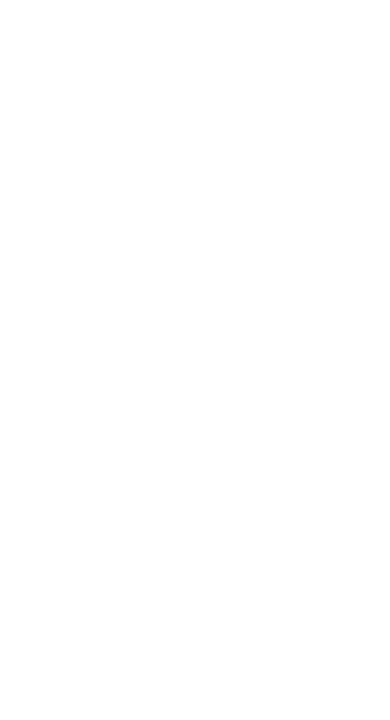
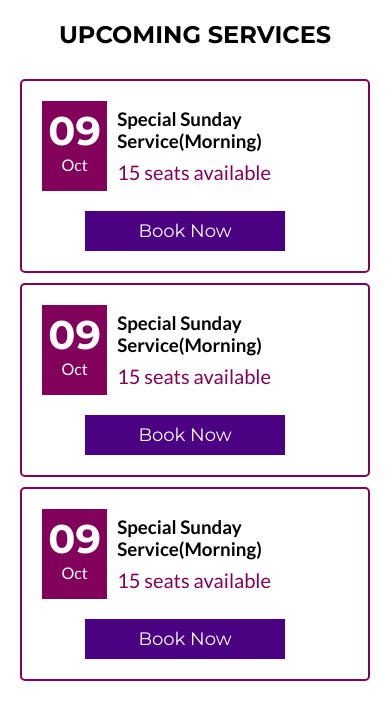
Before and after one commit to FaithDaka/booking-system, a React (Create React App) app: page / in a window 390 px wide. Shown: the top 720 px of the page. Built offline with nearby package versions, Linux system fonts and the light colour scheme.

Commit message:
booking tabs with hard-coded data

```diff
--- a/src/App.js
+++ b/src/App.js
@@ -1,11 +1,13 @@
 import React from 'react'
 import { BrowserRouter, Switch, Route } from 'react-router-dom';
+import BookingTabs from './components/BookingTabs';
 
 const App = () => {
   return (
     <BrowserRouter>
+      <BookingTabs />
       <Switch>
-        <Route> </Route>
+        <Route/>
       </Switch>
     </BrowserRouter>
   )
--- /dev/null
+++ b/src/components/BookingTab/index.js
@@ -0,0 +1,28 @@
+import React from 'react';
+import './styles.css';
+
+const BookingTab = () => {
+    return (
+        <div className="bookingTab">
+            <div className="tabs__options">
+                <div className="top__section">
+                    <div className="left__area">
+                        <div className="period">
+                            <h3 className="date">09</h3>
+                            <div className="month">Oct</div>
+                        </div>
+                    </div>
+                    <div className="center__area">
+                        <h3>Special Sunday Service(Morning)</h3>
+                        <p>15 seats available</p>
+                    </div>
+                </div>
+                <div className="right__area">
+                    <button className="btn">Book Now</button>
+                </div>
+            </div>
+        </div>
+    )
+}
+
+export default BookingTab
--- /dev/null
+++ b/src/components/BookingTab/styles.css
@@ -0,0 +1,113 @@
+* {
+    margin: 0;
+    padding: 0;
+}
+
+.tabs__options{
+    display: flex;
+    justify-content: space-between;
+    align-items: center;
+    padding: 0 20px;
+}
+
+.bookingTab .tabs__options {
+    border: 2px solid #82015B;
+    margin: 10px 20px;
+    border-radius: 5px;
+    padding: 20px 0px;
+
+}
+
+.tabs__options .top__section {
+    display: flex;
+    justify-content: space-evenly;
+    align-items: center;
+    margin-left: 20px;
+}
+
+.right__area {
+    margin-right: 20px;
+}
+
+.right__area .btn {
+    outline: 0;
+    margin-top: 20px;
+    padding: 10px 20px;
+    background-color: #4A0182;
+    border: 0;
+    font-size: 18px;
+    color: #fff;
+    font-family: 'Montserrat',
+    sans-serif;
+}
+
+.right__area .btn:hover {
+    background-color: #5b1d8a;
+}
+
+.top__section .left__area {
+    background-color: #82015B;
+    height: 80px;
+    width: 60px;
+    text-align: center;
+    padding: 5px;
+}
+
+.left__area .period h3 {
+    font-size: 40px;
+    color: #fff;
+    font-family: 'Montserrat',
+    sans-serif;
+}
+
+.left__area .period .month {
+    color: #fff;
+}
+
+.top__section .center__area {
+    margin-left: 10px;
+}
+
+.top__section .center__area h3 {
+    padding-bottom: 8px;
+}
+
+.top__section .center__area p {
+    font-size: 20px;
+    color: #82015B;
+}
+
+@media(max-width:411px) {
+    .tabs__options{
+        display: block;
+    }
+    .bookingTab .tabs__options {
+        border: 2px solid #82015B;
+        margin: 10px 20px;
+        border-radius: 5px;
+        padding: 20px 0px;
+    }
+
+    .top__section {
+        display: flex;
+        align-items: center;
+        margin-left: 20px;
+    }
+
+    .right__area {
+        display: flex;
+        place-content: center;
+    }
+
+    .right__area .btn {
+        height: 40px;
+        outline: 0;
+        margin-top: 20px;
+        padding: 5px;
+        width: 200px;
+        background-color: #4A0182;
+        border: 0;
+        font-size: 18px;
+        color: #fff;
+    }
+}
--- /dev/null
+++ b/src/components/BookingTabs/index.js
@@ -0,0 +1,20 @@
+import React from 'react';
+import BookingTab from '../BookingTab';
+import './styles.css';
+
+const BookingTabs = () => {
+    return (
+        <div className="bookingtabs">
+            <div className="bookingtabs__header">
+                <h3>Upcoming Services</h3>
+            </div>
+            <div className="bookingtabs__tabs">
+                <BookingTab />
+                <BookingTab />
+                <BookingTab />
+            </div>
+        </div>
+    )
+}
+
+export default BookingTabs
--- /dev/null
+++ b/src/components/BookingTabs/styles.css
@@ -0,0 +1,37 @@
+@import url('https://fonts.googleapis.com/css2?family=Montserrat:ital,wght@0,400;0,600;0,700;0,900;1,400;1,500&display=swap');
+@import url('https://fonts.googleapis.com/css2?family=Lato:ital,wght@0,300;0,400;0,700;0,900;1,300;1,400;1,700;1,900&display=swap');
+
+
+*{
+    margin: 0;
+    padding: 0;
+    font-family: 'Lato', sans-serif;
+}
+
+.bookingtabs__header h3 {
+    text-align: center;
+    text-align: center;
+    text-transform: uppercase;
+    font-weight: 700;
+    font-size: 24px;
+    padding: 20px 0;
+    font-family: 'Montserrat',
+    sans-serif;
+}
+
+@media(max-width:411px) {
+    .bookingtabs__header h3 {
+        text-align: center;
+        text-transform: uppercase;
+        font-weight: 700;
+        font-size: 24px;
+        padding: 20px 0;
+    }
+}
+
+@media(max-width: 320px) {
+    .bookingtabs__header h3 {
+        font-size: 18px;
+        font-weight: 700;
+    }
+}
```
